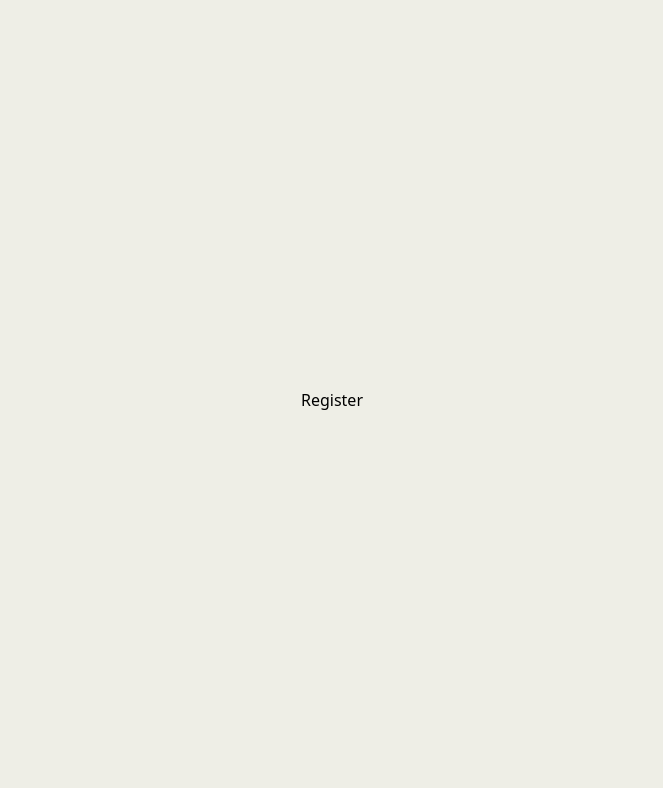
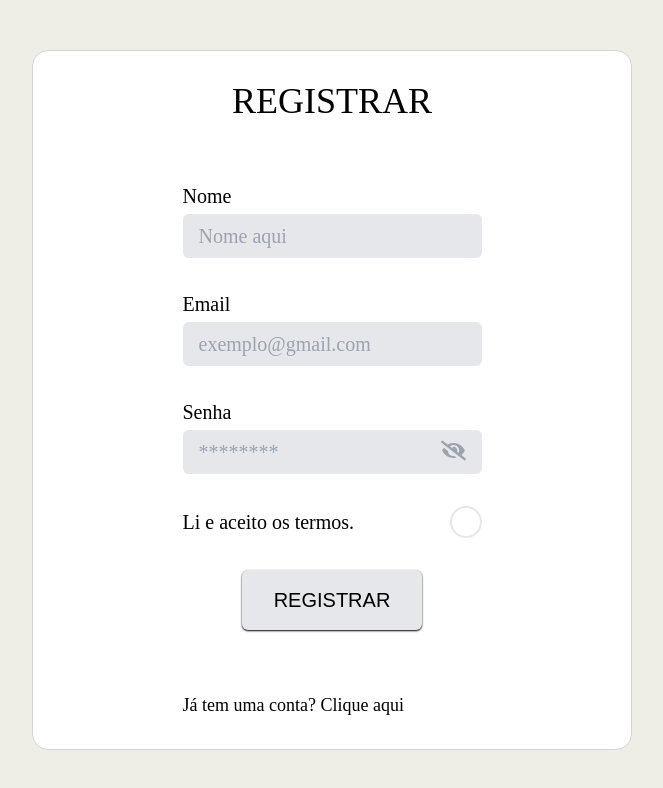
Before and after one commit to Fabrioco/clone-udemy, a React (Create React App) app: page /register in a window 1280 px wide. Shown: the top 788 px of the page, without its empty margins (308-971 px from the left). Built offline with nearby package versions, Linux system fonts and the light colour scheme.

Commit message:
:sparkles: feat: pagina register

```diff
--- a/src/pages/Login/index.tsx
+++ b/src/pages/Login/index.tsx
@@ -44,7 +44,7 @@ export default function Login() {
           <label htmlFor="passwordInputLogin">Senha</label>
           <div className="flex bg-gray-200 rounded-md w-full px-4 py-2 ">
             <input
-              className="bg-gray-200 outline-none"
+              className="w-full bg-gray-200 rounded-md outline-none"
               type="password"
               name="passwordInputLogin"
               placeholder="********"
--- a/src/pages/Register/index.tsx
+++ b/src/pages/Register/index.tsx
@@ -1,7 +1,102 @@
-export default function Register(){
-    return(
-        <div>
-            <h1>Register</h1>
+import React from "react";
+import { FaEye, FaEyeSlash } from "react-icons/fa";
+
+export default function Register() {
+  const passwordInputRef = React.useRef<HTMLInputElement>(null);
+  const [showPassword, setShowPassword] = React.useState<boolean>(false);
+  const [acceptedTerms, setAcceptedTerms] = React.useState<boolean>(false);
+
+  const [emailInput, setEmailInput] = React.useState<string>("");
+  const [passwordInput, setPasswordInput] = React.useState<string>("");
+
+  const togglePassword = () => {
+    const input = passwordInputRef.current;
+    if (input) {
+      input.type = input.type === "password" ? "text" : "password";
+      setShowPassword(!showPassword);
+    }
+  };
+
+  const handleRegister = () => {
+    if (!acceptedTerms) return;
+    if (!emailInput || !passwordInput) {
+      alert("Preencha todos os campos");
+      return;
+    }
+  };
+
+  return (
+    <div className="container flex flex-col bg-white w-[600px] h-[700px] items-center justify-around rounded-2xl border border-gray-300">
+      <h1 className="font-primary text-4xl uppercase">Registrar</h1>
+      <form
+        onSubmit={handleRegister}
+        className="w-6/12 text-xl flex flex-col items-center justify-between font-secondary gap-8"
+      >
+        <div className="flex flex-col justify-center w-full gap-1">
+          <label htmlFor="nameInputRegister">Nome</label>
+          <input
+            type="text"
+            name="nameInputRegister"
+            className="w-full bg-gray-200 px-4 py-2 rounded-md outline-none"
+            placeholder="Nome aqui"
+          />
         </div>
-    )
+        <div className="flex flex-col justify-center w-full gap-1">
+          <label htmlFor="emailInputRegister">Email</label>
+          <input
+            type="email"
+            name="emailInputRegister"
+            placeholder="exemplo@gmail.com"
+            className="w-full bg-gray-200 px-4 py-2 rounded-md outline-none"
+            value={emailInput}
+            onChange={(e) => setEmailInput(e.target.value)}
+          />
+        </div>
+        <div className="flex flex-col justify-center w-full gap-1">
+          <label htmlFor="passwordInputRegister">Senha</label>
+          <div className="flex bg-gray-200 rounded-md w-full px-4 py-2 ">
+            <input
+              className="w-full bg-gray-200 rounded-md outline-none"
+              type="password"
+              name="passwordInputLogin"
+              placeholder="********"
+              min={8}
+              ref={passwordInputRef}
+              autoComplete="off"
+              value={passwordInput}
+              onChange={(e) => setPasswordInput(e.target.value)}
+            />
+            <i
+              className="cursor-pointer text-gray-400"
+              onClick={togglePassword}
+            >
+              {showPassword ? <FaEye size={25} /> : <FaEyeSlash size={25} />}
+            </i>
+          </div>
+        </div>
+        <div className="flex w-full items-center justify-between">
+          <label htmlFor="keepLoggedCheckbox">Li e aceito os termos.</label>
+          <input
+            type="checkbox"
+            name="keepLoggedCheckbox"
+            className="w-8 h-8 appearance-none rounded-full checked:bg-gray-600 border-2 cursor-pointer"
+          />
+        </div>
+        <button
+          className="bg-gray-200 px-8 py-4 font-tertiary uppercase rounded-md shadow-sm shadow-black active:bg-gray-400 active:shadow-md active:shadow-gray-400"
+          type="submit"
+        >
+          Registrar
+        </button>
+      </form>
+      <div className="w-1/2 font-secondary text-lg">
+        <p>
+          Já tem uma conta?{" "}
+          <a href="/login" className="hover:underline">
+            Clique aqui
+          </a>
+        </p>
+      </div>
+    </div>
+  );
 }
```
